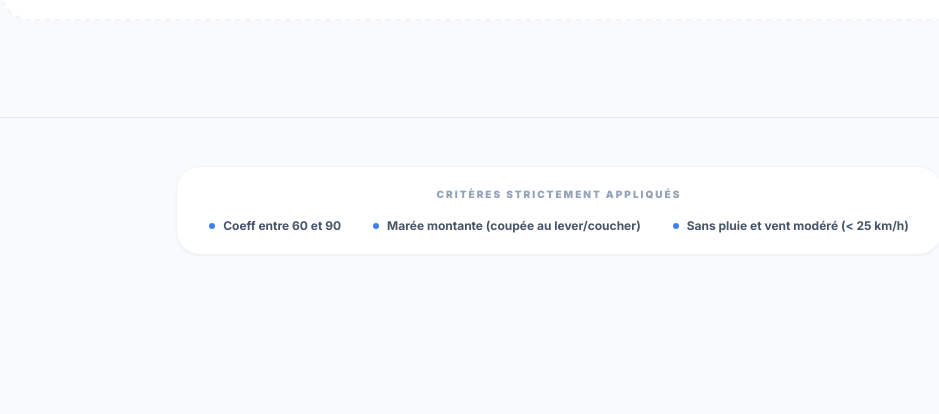
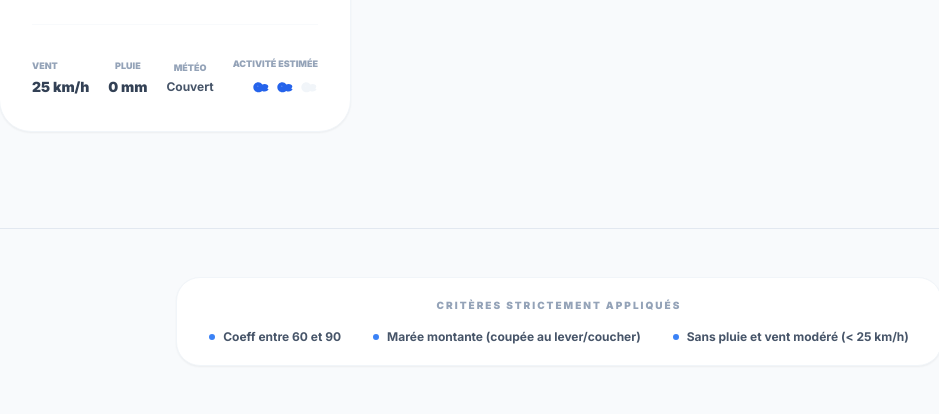
Before and after one commit to odutel/peche-bar, a plain HTML site: page index.html in a window 1280 px wide. Shown: the part 409-823 px from the top of the page, without its empty margins (81-1020 px from the left). Before the commit the page ends 800 px from the top, so only its background shows below. Drawn offline with nearby package versions, Linux system fonts and the light colour scheme.

Commit message:
Previsions du 2026-11-22 14:25 UTC

```diff
--- a/index.html
+++ b/index.html
@@ -54,7 +54,7 @@
 
     <script>
         const PORTS = [{"id": "110", "name": "Pénerf", "lat": 47.5, "lng": -2.62}, {"id": "108", "name": "Le Croisic", "lat": 47.29, "lng": -2.51}, {"id": "112", "name": "St Armel (Vannes)", "lat": 47.59, "lng": -2.71}, {"id": "111", "name": "Le Logeo (Port-Navalo)", "lat": 47.55, "lng": -2.81}];
-        const ALL_FORECASTS = [{"portId": "108", "date": "Lundi 30 Novembre", "start": "08h34", "end": "10h57", "coeff": 66, "wind": 25, "rain": 0.0, "weather": "Brouillard", "activity": 2}, {"portId": "112", "date": "Lundi 30 Novembre", "start": "08h36", "end": "08h49", "coeff": 66, "wind": 24, "rain": 0.0, "weather": "Brouillard", "activity": 2}, {"portId": "112", "date": "Lundi 30 Novembre", "start": "15h14", "end": "17h22", "coeff": 62, "wind": 24, "rain": 0.0, "weather": "Brouillard", "activity": 1}];
+        const ALL_FORECASTS = [{"portId": "110", "date": "Lundi 23 Novembre", "start": "09h23", "end": "15h30", "coeff": 86, "wind": 25, "rain": 0.0, "weather": "Couvert", "activity": 2}, {"portId": "108", "date": "Lundi 30 Novembre", "start": "08h34", "end": "10h57", "coeff": 66, "wind": 20, "rain": 0.0, "weather": "Couvert", "activity": 2}, {"portId": "112", "date": "Lundi 23 Novembre", "start": "09h12", "end": "15h23", "coeff": 86, "wind": 19, "rain": 0.0, "weather": "Couvert", "activity": 2}, {"portId": "111", "date": "Lundi 23 Novembre", "start": "09h34", "end": "15h37", "coeff": 86, "wind": 22, "rain": 0.0, "weather": "Couvert", "activity": 2}];
 
         let selectedPortId = PORTS[0].id;
 
```
